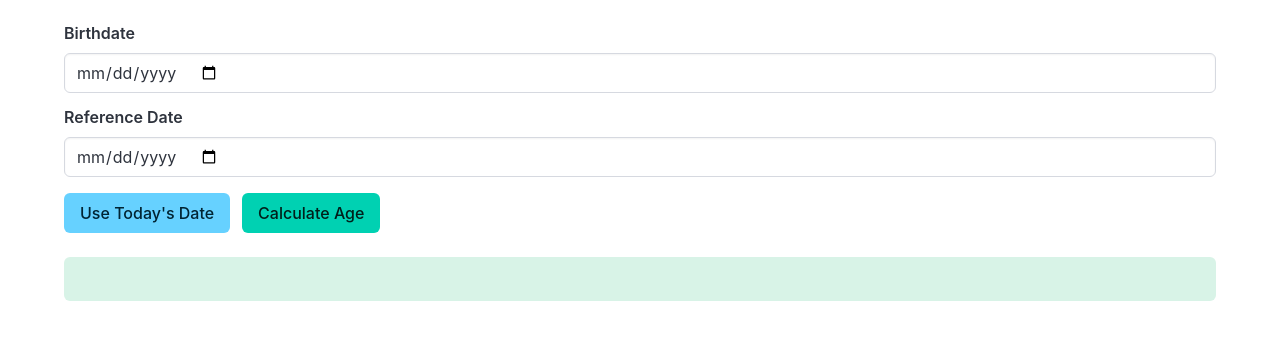
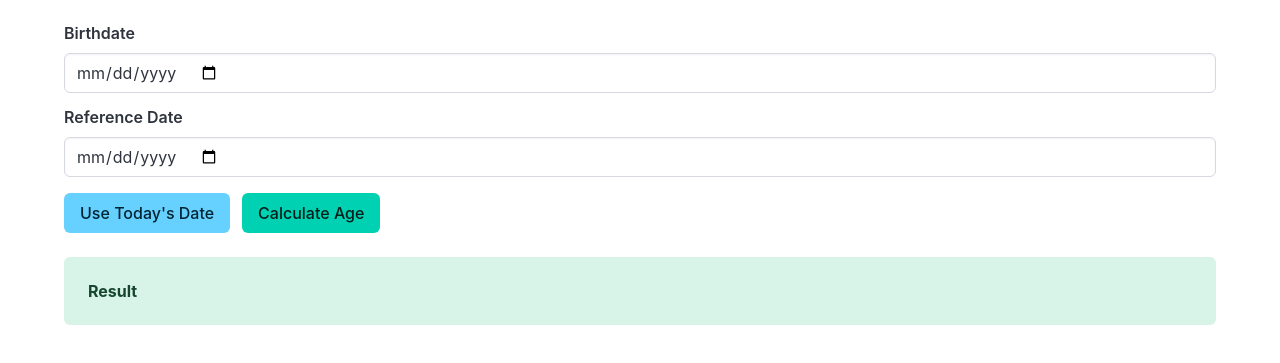
Before and after one commit to kraulk/chronological-age-calculator, a plain HTML site: page index.html in a window 1280 px wide. Shown: the part 179-542 px from the top of the page. Drawn offline with nearby package versions, Linux system fonts and the light colour scheme.

Commit message:
Add placeholder to result and emphasize text

```diff
--- a/index.html
+++ b/index.html
@@ -37,7 +37,7 @@
 					</div>
 				</form>
 
-				<div id="result" class="notification is-success mt-5 is-light" role="status" aria-live="polite"></div>
+				<div id="result" class="notification is-success mt-5 is-light has-text-weight-bold" role="status" aria-live="polite">Result</div>
 			</div>
 		</section>
 
```
